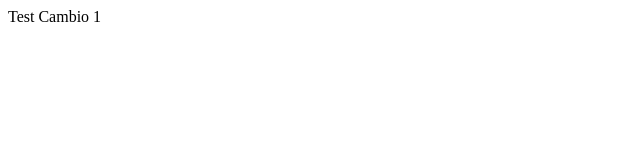
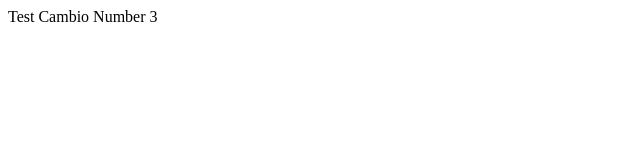
Before and after one commit to hdanielmora/TestGit, a plain HTML site: page index.html in a window 1280 px wide. Shown: the full height of the page, 0-640 px from the left. Drawn offline with Linux system fonts and the light colour scheme.

Commit message:
"Test cambio index"

```diff
--- a/index.html
+++ b/index.html
@@ -1,7 +1,7 @@
 <html>
 
 <body>
-    Test Cambio 1
+    Test Cambio Number 3
 </body>
 
 </html>
```
